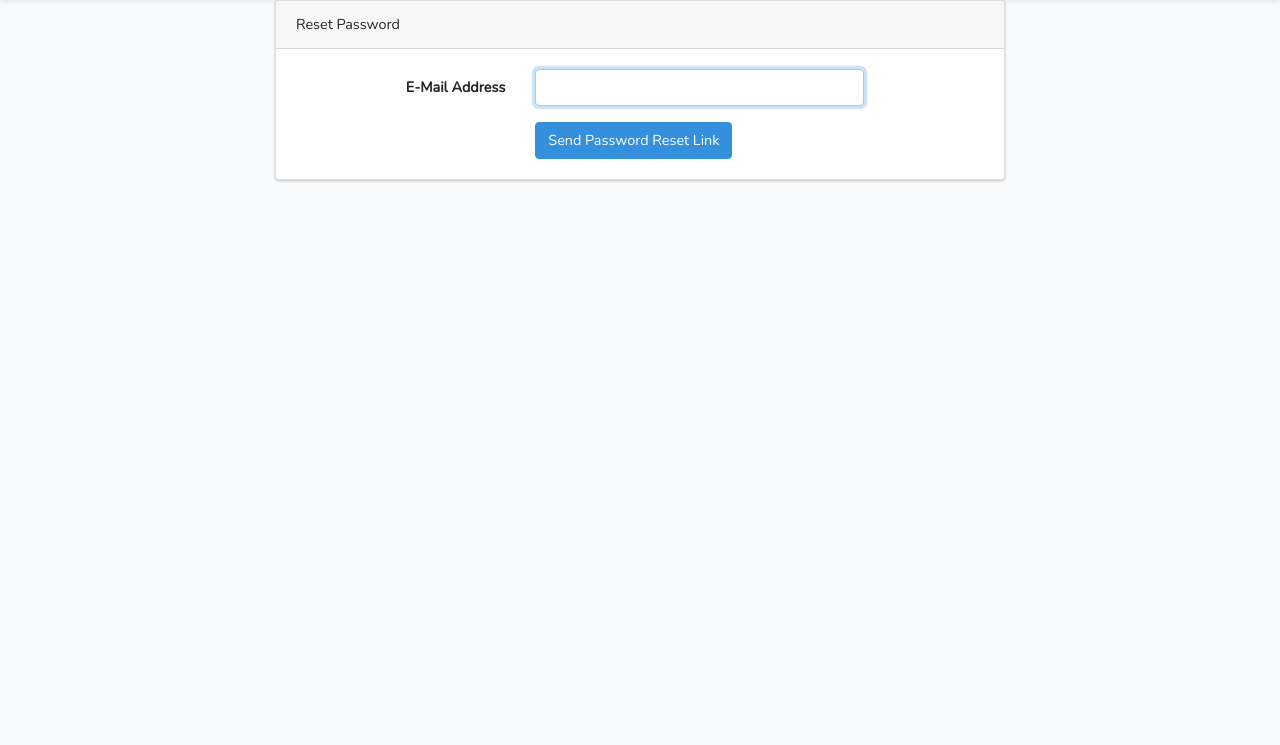
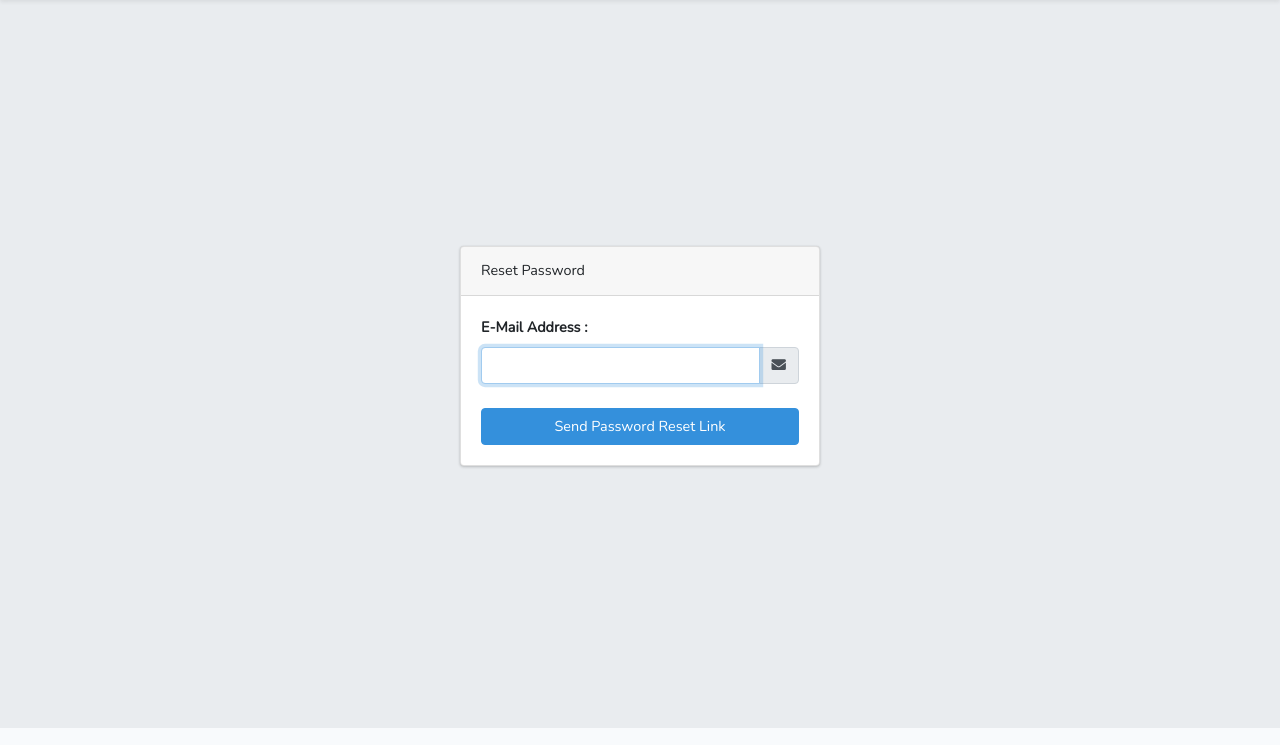
Before and after one commit to gugi97/E-Administration, a Laravel app: template resources/views/auth/passwords/email.blade.php in a window 1280 px wide. Shown: the part 55-800 px from the top of the page. Run offline with Laravel 8, Linux system fonts and the light colour scheme; the template is opened without the code that fills it, so the values that code supplies are empty.

Commit message:
Menambahkan dan Memperbaiki Tampilan

```diff
--- a/resources/views/auth/passwords/email.blade.php
+++ b/resources/views/auth/passwords/email.blade.php
@@ -1,9 +1,8 @@
 @extends('layouts.app')
 
 @section('content')
-<div class="container">
-    <div class="row justify-content-center">
-        <div class="col-md-8">
+<main class="hold-transition login-page" style="height: 91vh !important;">
+    <div class="login-box">
                 <div class="card">
                     <div class="card-header">{{ __('Reset Password') }}</div>
 
@@ -17,12 +16,15 @@
                         <form method="POST" action="{{ route('password.email') }}">
                             @csrf
 
-                        <div class="form-group row">
-                            <label for="email" class="col-md-4 col-form-label text-md-right">{{ __('E-Mail Address') }}</label>
-
-                            <div class="col-md-6">
+                            <label for="email" class="">{{ __('E-Mail Address :') }}</label>
+                            <div class="form-group">
+                                <div class="input-group mb-4">
                                     <input id="email" type="email" class="form-control @error('email') is-invalid @enderror" name="email" value="{{ old('email') }}" required autocomplete="email" autofocus>
-
+                                    <div class="input-group-append">
+                                        <div class="input-group-text">
+                                            <span class="fas fa-envelope"></span>
+                                        </div>
+                                    </div>
                                     @error('email')
                                         <span class="invalid-feedback" role="alert">
                                             <strong>{{ $message }}</strong>
@@ -31,9 +33,9 @@
                                 </div>
                             </div>
 
-                        <div class="form-group row mb-0">
-                            <div class="col-md-6 offset-md-4">
-                                <button type="submit" class="btn btn-primary">
+                            <div class="form-group mb-0">
+                                <div class="text-center">
+                                    <button type="submit" class="btn btn-primary btn-block">
                                         {{ __('Send Password Reset Link') }}
                                     </button>
                                 </div>
@@ -42,6 +44,5 @@
                     </div>
                 </div>
     </div>
-    </div>
-</div>
+</main>
 @endsection
--- a/resources/views/home.blade.php
+++ b/resources/views/home.blade.php
@@ -10,7 +10,7 @@
                 </div>
                 <div class="col-sm-6">
                     <ol class="breadcrumb float-sm-right">
-                    <li class="breadcrumb-item"><a href="{{url('/home')}}">Home</a></li>
+                    <li class="breadcrumb-item"><a href="{{url('/')}}">Home</a></li>
                         <li class="breadcrumb-item active">Dashboard</li>
                     </ol>
                 </div>
--- a/resources/views/layouts/master.blade.php
+++ b/resources/views/layouts/master.blade.php
@@ -22,7 +22,7 @@
     <!-- Site wrapper -->
     <div class="wrapper">
         <!-- Navbar -->
-        <nav class="main-header navbar navbar-expand-md navbar-light bg-white shadow-sm">
+        <nav class="main-header navbar navbar-expand navbar-dark navbar-info shadow-sm">
             <div class="collapse navbar-collapse" id="navbarSupportedContent">
                 <!-- Left navbar links -->
                 <ul class="navbar-nav">
@@ -120,7 +120,7 @@
         <!-- /.navbar -->
 
         <!-- Main Sidebar Container -->
-        <aside class="main-sidebar sidebar-dark-primary elevation-4">
+        <aside class="main-sidebar sidebar-dark-primary elevation-4  sidebar-no-expand">
             <!-- Brand Logo -->
             <a href="{{ url('/home') }}" class="brand-link">
                 <img src="/adminlte/img/AdminLTELogo.png" alt="AdminLTE Logo" class="brand-image img-circle elevation-3"
--- a/routes/web.php
+++ b/routes/web.php
@@ -2,10 +2,6 @@
 
 use Illuminate\Support\Facades\Route;
 
-Route::get('/', function () {
-    return view('welcome');
-});
-
 Auth::routes();
 
-Route::get('/home', 'HomeController@index')->name('home');
+Route::get('/', 'HomeController@index')->name('home');
```
Also changed, not shown: resources/views/welcome.blade.php (deleted, +0 -100 lines). Lines whose indentation alone changed are shown as unchanged.
